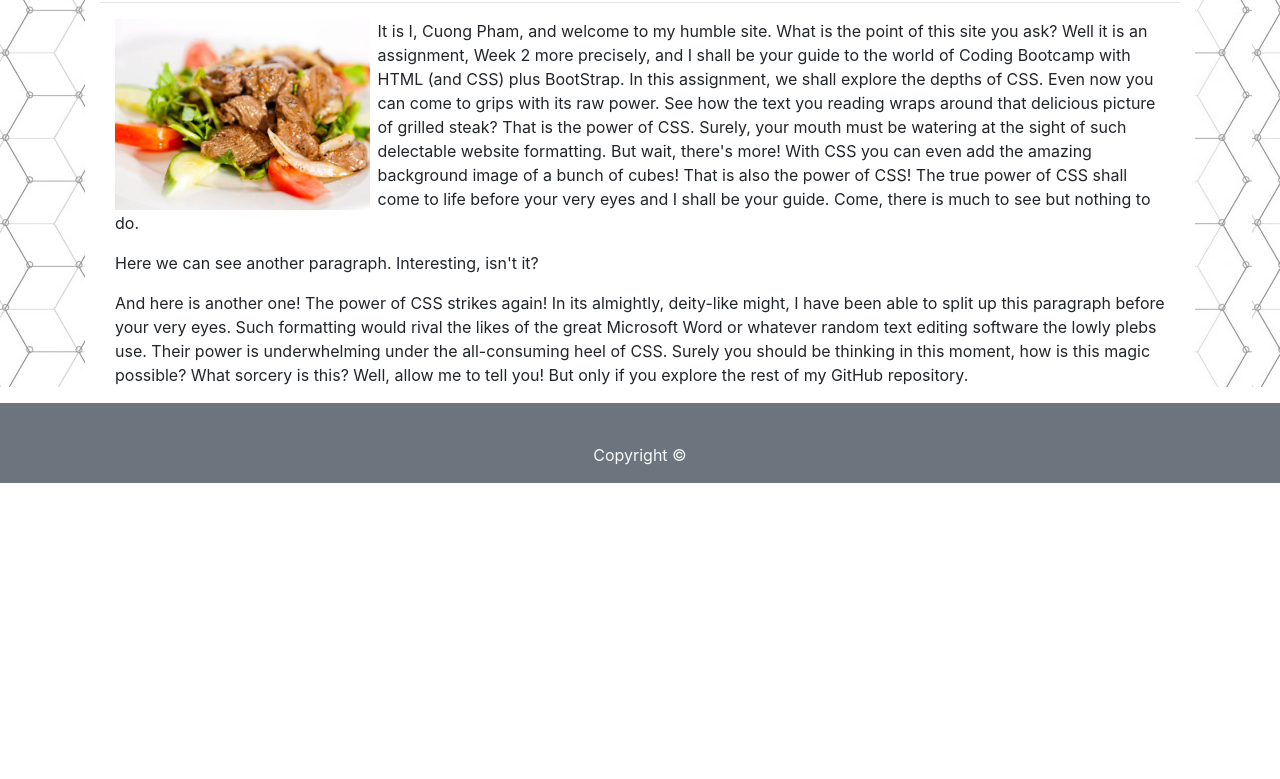
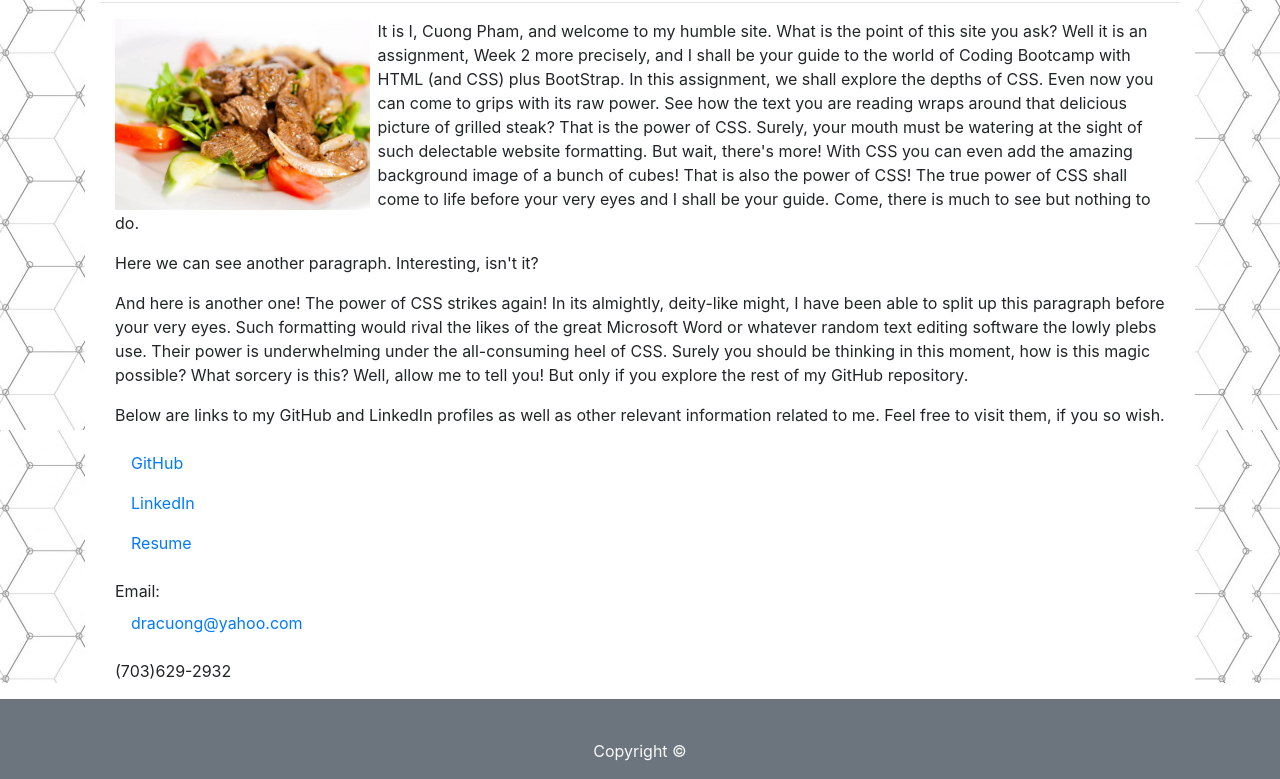
Before and after one commit to cnpham/Bootstrap-Portfolio, a plain HTML site: page index.html in a window 1280 px wide. Shown: the part 196-975 px from the top of the page. Before the commit the page ends 800 px from the top, so only its background shows below. Drawn offline with nearby package versions, Linux system fonts and the light colour scheme.

Commit message:
Add files via upload

```diff
--- a/index.html
+++ b/index.html
@@ -37,13 +37,26 @@
                     <div class="pull-left">
                         <img id="picture" class="h-25 w-25 img-responsive img-padding-5 pr-2 float-left" src="assets/images/food-q-c-640-480-2.jpg">
                         <p>
-                            It is I, Cuong Pham, and welcome to my humble site.  What is the point of this site you ask?  Well it is an assignment, Week 2 more precisely, and I shall be your guide to the world of Coding Bootcamp with HTML (and CSS) plus BootStrap.  In this assignment, we shall explore the depths of CSS.  Even now you can come to grips with its raw power.  See how the text you reading wraps around that delicious picture of grilled steak?  That is the power of CSS.  Surely, your mouth must be watering at the sight of such delectable website formatting.  But wait, there's more!  With CSS you can even add the amazing background image of a bunch of cubes!  That is also the power of CSS!  The true power of CSS shall come to life before your very eyes and I shall be your guide.  Come, there is much to see but nothing to do.
+                            It is I, Cuong Pham, and welcome to my humble site.  What is the point of this site you ask?  Well it is an assignment, Week 2 more precisely, and I shall be your guide to the world of Coding Bootcamp with HTML (and CSS) plus BootStrap.  In this assignment, we shall explore the depths of CSS.  Even now you can come to grips with its raw power.  See how the text you are reading wraps around that delicious picture of grilled steak?  That is the power of CSS.  Surely, your mouth must be watering at the sight of such delectable website formatting.  But wait, there's more!  With CSS you can even add the amazing background image of a bunch of cubes!  That is also the power of CSS!  The true power of CSS shall come to life before your very eyes and I shall be your guide.  Come, there is much to see but nothing to do.
                         </p>
                         <p>
                             Here we can see another paragraph.  Interesting, isn't it?
                         </p>
                         <p>
                             And here is another one!  The power of CSS strikes again!  In its almightly, deity-like might, I have been able to split up this paragraph before your very eyes.  Such formatting would rival the likes of the great Microsoft Word or whatever random text editing software the lowly plebs use. Their power is underwhelming under the all-consuming heel of CSS.  Surely you should be thinking in this moment, how is this magic possible?  What sorcery is this?  Well, allow me to tell you!  But only if you explore the rest of my GitHub repository.
+                        </p>
+                        <p>
+                            Below are links to my GitHub and LinkedIn profiles as well as other relevant information related to me.  Feel free to visit them, if you so wish.
+                        </p>
+                        <p>
+                            <a class="nav-link" href="https://github.com/cnpham">GitHub</a>
+                            <a class="nav-link" href="https://www.linkedin.com/in/cuong-pham-2a3286173/">LinkedIn</a>
+                            <a class="nav-link" href="assets\images\Resume.pdf">Resume</a>
+                            <p>Email: <a class="nav-link" href="dracuong@yahoo.com">dracuong@yahoo.com</a></p>
+                            <p>
+                                (703)629-2932
+                            </p>
+
                         </p>
                     </div>
                 </div>
```
Also changed, not shown: portfolio.html (+6 -2 lines), 3 other files.
